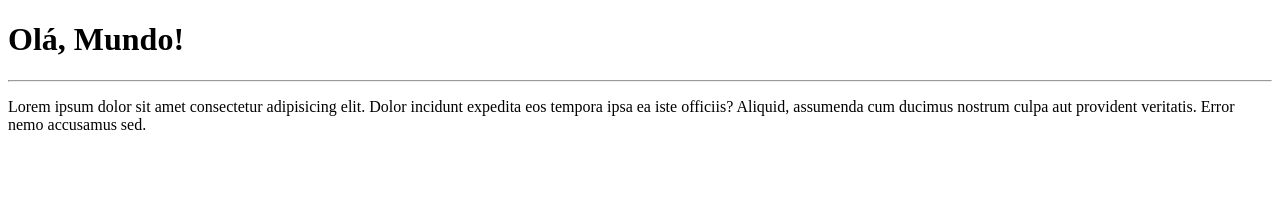
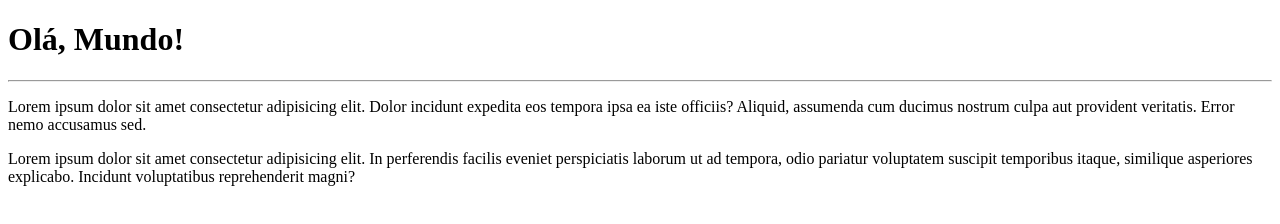
Before and after one commit to jpmedeirosmorais/Ola-Mundo, a plain HTML site: page site-exemplo/index.html in a window 1280 px wide. Drawn offline with Linux system fonts and the light colour scheme.

Commit message:
adicionei um paragrafo

```diff
--- a/site-exemplo/index.html
+++ b/site-exemplo/index.html
@@ -9,5 +9,6 @@
     <h1>Olá, Mundo!</h1>
     <hr>
     <p>Lorem ipsum dolor sit amet consectetur adipisicing elit. Dolor incidunt expedita eos tempora ipsa ea iste officiis? Aliquid, assumenda cum ducimus nostrum culpa aut provident veritatis. Error nemo accusamus sed.</p>
+    <p>Lorem ipsum dolor sit amet consectetur adipisicing elit. In perferendis facilis eveniet perspiciatis laborum ut ad tempora, odio pariatur voluptatem suscipit temporibus itaque, similique asperiores explicabo. Incidunt voluptatibus reprehenderit magni?</p>
 </body>
 </html>
```
